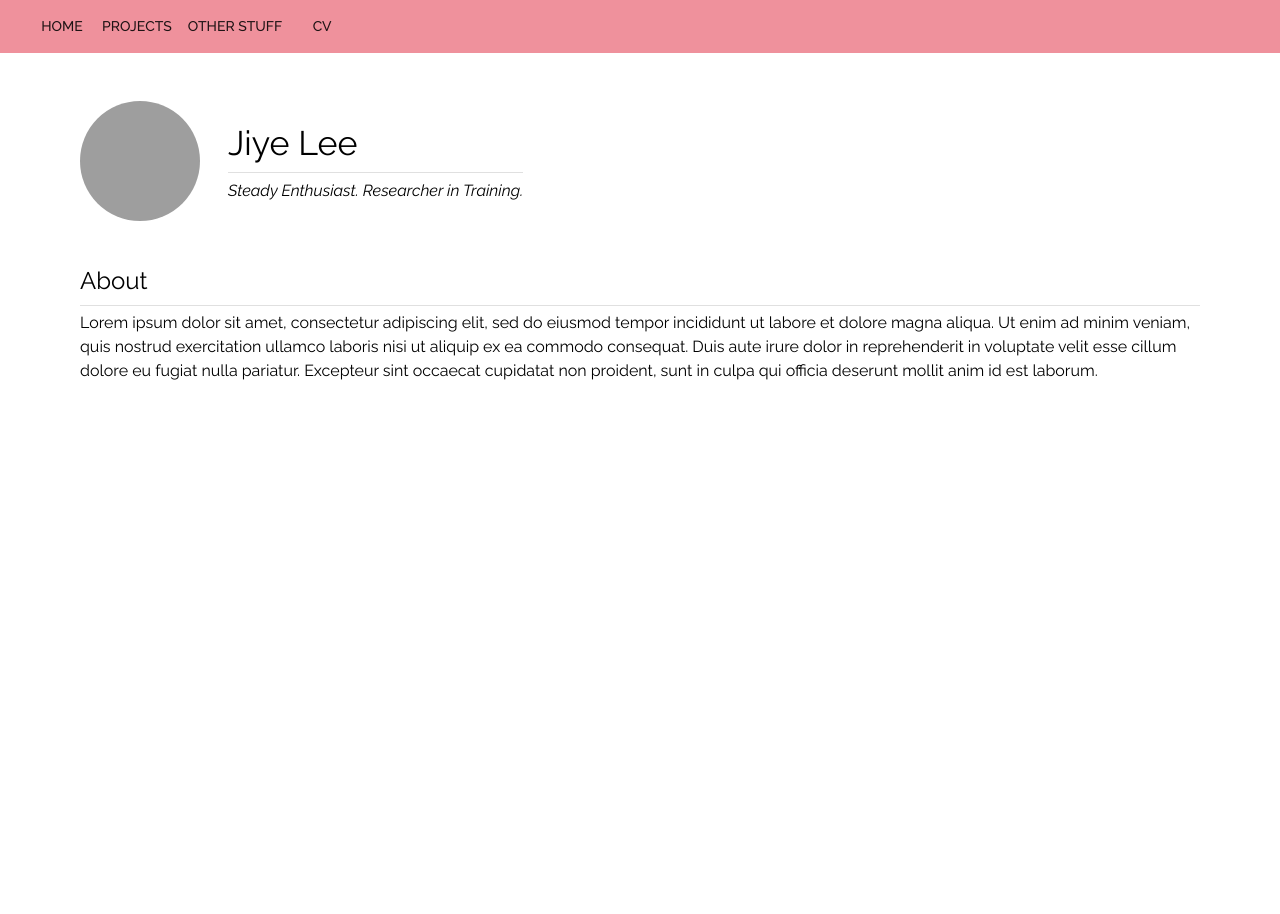
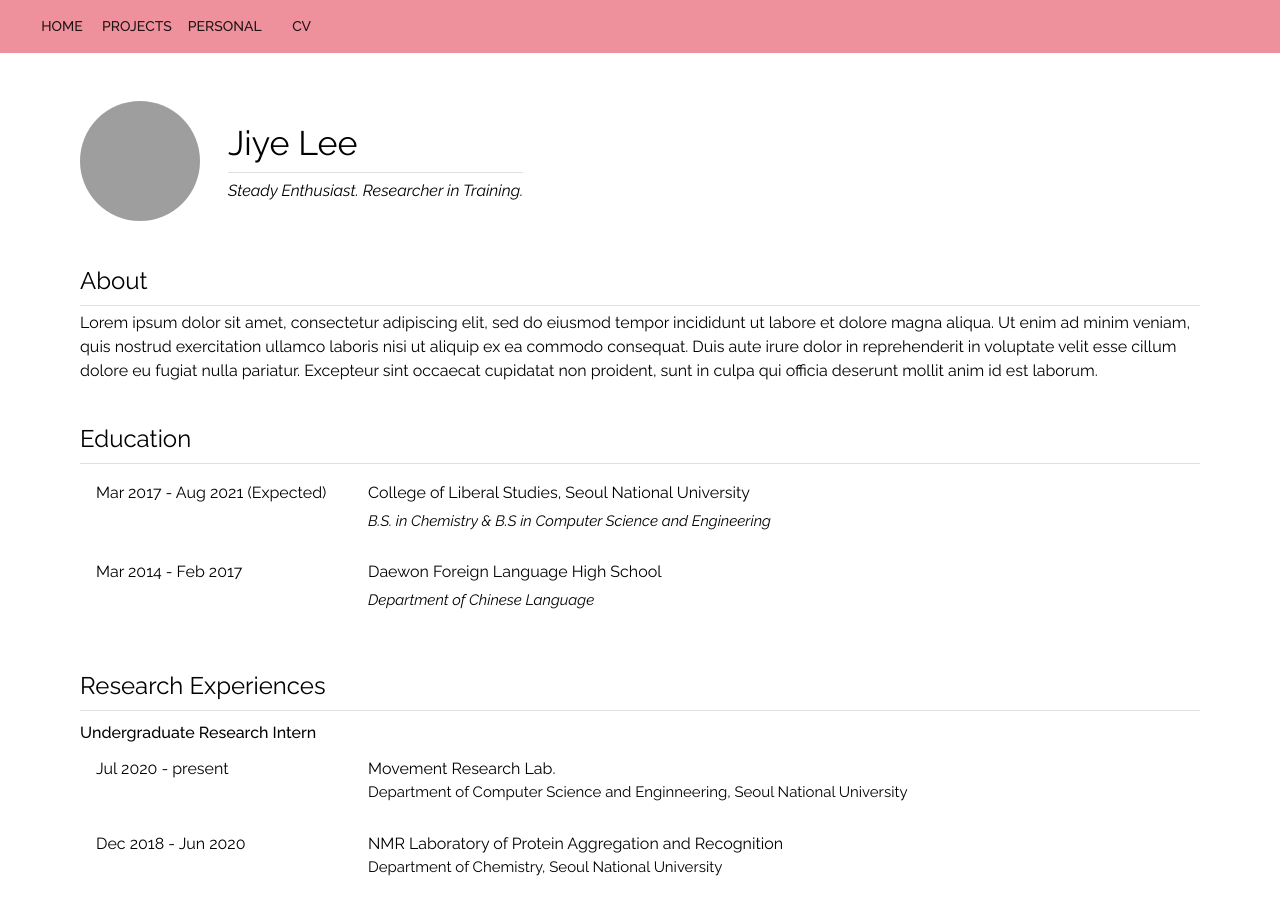
Before and after one commit to jiyewise/homepage, a React (Create React App) app: page / in a window 1280 px wide. Shown: the top 914 px of the page. Before the commit the page ends 800 px from the top, so only its background shows below. Built offline with nearby package versions, Linux system fonts and the light colour scheme; grey boxes are pictures that could not be loaded; the HTML template or start-up script is replaced by a standard one; a web font is replaced by a local one.

Commit message:
render edu & experiences

```diff
--- a/src/Components/MenuBar.jsx
+++ b/src/Components/MenuBar.jsx
@@ -52,7 +52,7 @@ export const MenuBar = (props) => {
         }>
             <Button>Home</Button>
             <Button>Projects</Button>
-            <Button>Other Stuff</Button>
+            <Button>Personal</Button>
             <Button>CV</Button>
         </List>
         </div>
--- a/src/Intro/Intro.jsx
+++ b/src/Intro/Intro.jsx
@@ -5,6 +5,9 @@ import "./Intro.css"
 import { Divider } from '@material-ui/core';
 import Typography from '@material-ui/core/Typography';
 import { ThemeProvider, createMuiTheme } from '@material-ui/core/styles';
+import List from '@material-ui/core/List';
+import ListItem from '@material-ui/core/ListItem';
+import SchoolIcon from '@material-ui/icons/School';
 
 const theme = createMuiTheme({
   typography: {
@@ -61,12 +64,8 @@ export const Intro = (props) => {
 
     const renderAbout = () => {
         return (
-            <Grid container className="About">
-                <Grid item style={
-                    {
-                        direction: "row"
-                    }
-                }>
+            <Grid container direction="column" className="About">
+                <Grid item >
                     <Typography variant="h5">About</Typography>
                 </Grid>
                 <Grid item>
@@ -85,6 +84,162 @@ export const Intro = (props) => {
         )
     }
 
+    const renderEdu = () => {
+        return (
+            <Grid container direction="column" >
+                <Grid item>
+                    <Typography variant="h5">Education</Typography>
+                </Grid>
+                <Grid item>
+                <Divider style={
+                            {
+                                marginTop:"8px",
+                                marginBottom:"5px"
+                            }
+                        }></Divider>
+                    <List dense="false">
+                        <ListItem>
+                            <Grid container direction="row"  style={
+                                {
+                                    paddingLeft: "0px"
+                                }
+                            } >
+                                {/* <Grid item>
+                                    <SchoolIcon/>
+                                </Grid> */}
+                                <Grid item xs="12" md="3" style={
+                                    {
+                                        paddingBottom: "10px"
+                                    }
+                                }>
+                                    <Typography>Mar 2017 - Aug 2021  (Expected)</Typography>
+                                </Grid>
+                                <Grid item>
+                                <Typography>College of Liberal Studies, Seoul National University</Typography>
+                                <Typography style={
+                                    {
+                                        fontSize: "15px",
+                                        fontStyle: "italic",
+                                        paddingTop: "5px"
+                                    }
+                                }>B.S. in Chemistry & B.S in Computer Science and Engineering</Typography>
+                                </Grid>
+                            </Grid>
+                        </ListItem>
+                        <br></br>
+                        <ListItem>
+                            <Grid container direction="row">
+                                {/* <Grid item>
+                                    <SchoolIcon/>
+                                </Grid> */}
+                                <Grid item xs="12" md="3" style={
+                                    {
+                                        paddingBottom: "10px"
+                                    }
+                                }>
+                                    <Typography >Mar 2014 - Feb 2017</Typography>
+                                </Grid>
+                                <Grid item>
+                                <Typography>Daewon Foreign Language High School</Typography>
+                                <Typography style={
+                                    {
+                                        fontSize: "15px",
+                                        fontStyle: "italic",
+                                        paddingTop: "5px"
+                                    }
+                                }>Department of Chinese Language</Typography>
+                                </Grid>
+                            </Grid>
+                        </ListItem>
+                    </List>
+                </Grid>
+            </Grid>
+        )
+    }
+
+    const renderResExp = () => {
+        return (
+            <Grid container direction="column">
+                <Grid item>
+                    <Typography variant="h5">Research Experiences</Typography>
+                </Grid>
+                <Grid item>
+                <Divider style={
+                            {
+                                marginTop:"8px",
+                                marginBottom:"5px"
+                            }
+                        }></Divider>
+                    <Typography style={
+                        {
+                            fontWeight: "500",
+                            marginTop: "10px"
+                        }
+                    }>Undergraduate Research Intern
+                    </Typography>
+                    <List dense="false">
+                        <ListItem>
+                            <Grid container direction="row"
+                            >
+                                {/* <Grid item>
+                                    <SchoolIcon/>
+                                </Grid> */}
+                                <Grid item item xs="12" md="3" style={
+                                    {
+                                        paddingBottom: "10px"
+                                    }
+                                }>
+                                    <Typography>Jul 2020 - present</Typography>
+                                </Grid>
+                                <Grid item >
+                                <Typography>Movement Research Lab.</Typography>
+                                <Typography style={
+                                    {
+                                        fontSize: "15px",
+                                        // fontStyle: "italic",
+                                        // paddingTop: "5px"
+                                    }
+                                }>Department of Computer Science and Enginneering, Seoul National University</Typography>
+                                </Grid>
+                            </Grid>
+                        </ListItem>
+                        <br></br>
+                        <ListItem>
+                            <Grid container direction="row">
+                                {/* <Grid item>
+                                    <SchoolIcon/>
+                                </Grid> */}
+                                <Grid item  xs="12" md="3" style={
+                                    {
+                                        paddingBottom: "10px"
+                                    }
+                                }>
+                                    <Typography>Dec 2018 - Jun 2020</Typography>
+                                </Grid>
+                                <Grid item>
+                                <Typography>NMR Laboratory of Protein Aggregation and Recognition</Typography>
+                                <Typography style={
+                                    {
+                                        fontSize: "15px",
+                                        // fontStyle: "italic",
+                                        // paddingTop: "5px"
+                                    }
+                                }>Department of Chemistry, Seoul National University</Typography>
+                                </Grid>
+                            </Grid>
+                        </ListItem>
+                    </List>
+                </Grid>
+            </Grid>
+        )
+    }
+
+    // TODO
+    // Research Interests
+    // Awards
+    // Skills
+    // Contact
+
     return (
         <ThemeProvider theme={theme}>
             <div className="IntroContainer">
@@ -92,6 +247,12 @@ export const Intro = (props) => {
             <br></br>
             <br></br>
             {renderAbout()}
+            <br></br>
+            <br></br>
+            {renderEdu()}
+            <br></br>
+            <br></br>
+            {renderResExp()}
             </div>
     </ThemeProvider>
     )
```
